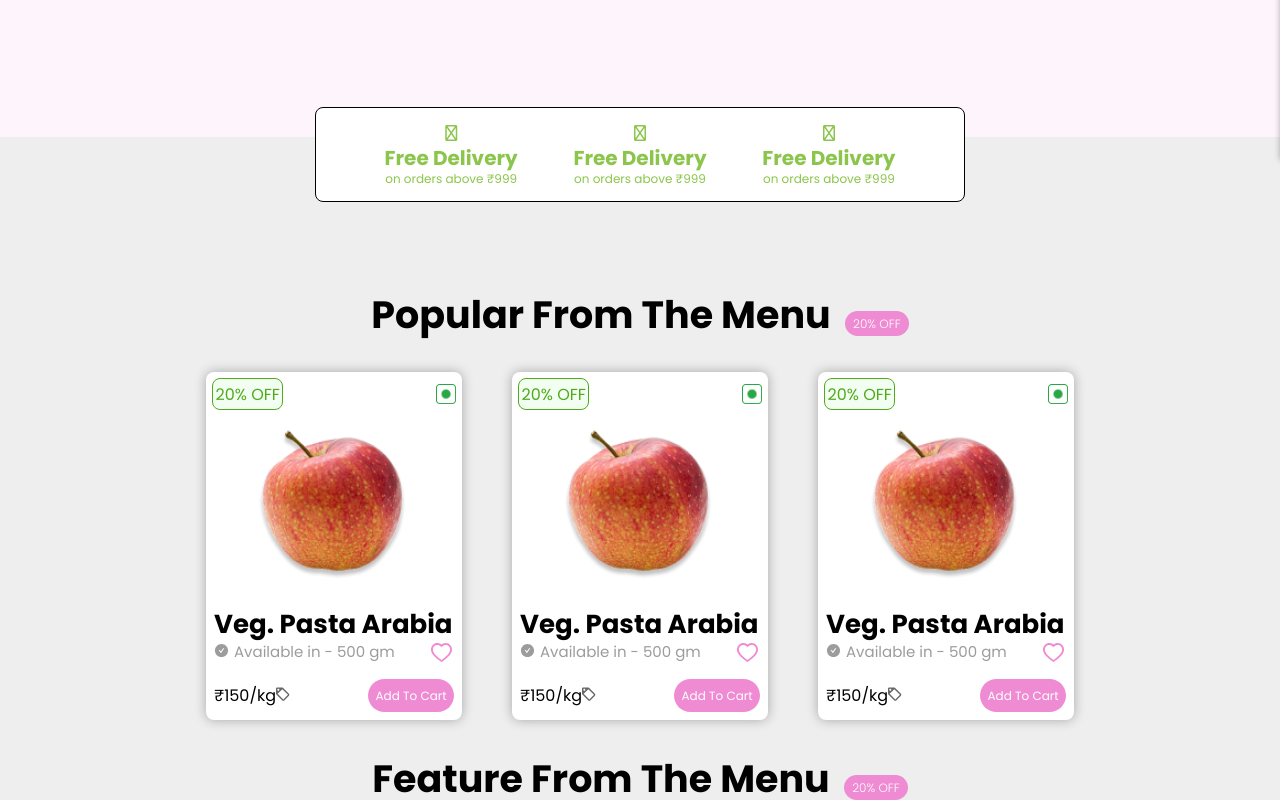
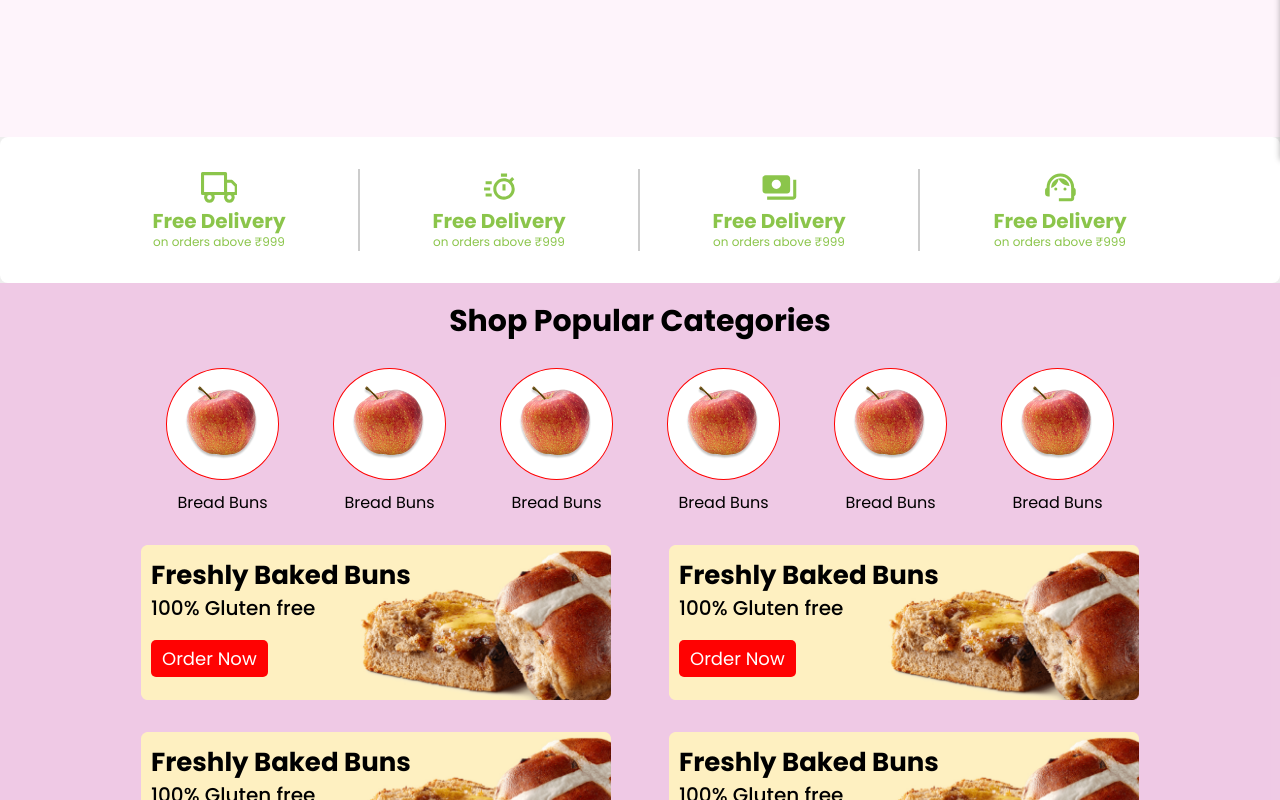
Before and after one commit to Anushka512/fog-website, a React (Create React App) app: page / in a window 1280 px wide. Shown: the part 640-1440 px from the top of the page. Built offline with nearby package versions, Linux system fonts and the light colour scheme.

Commit message:
Created Product-Desc And Home Page Editted

```diff
--- a/src/App.js
+++ b/src/App.js
@@ -7,6 +7,7 @@ import Home from "./Pages/Home/Home";
 import Login from "./Pages/Login/Login";
 import Faq from "./Pages/FAQ/Faq";
 import Cart from "./Components/Cart/Cart.js";
+import ProductDetail from "./Pages/ProductDetail/ProductDetails.js"
 import { useState } from "react";
 
 function App() {
@@ -23,6 +24,7 @@ function App() {
         <Route path="/auth" element={<Login />} />
         <Route path="/badreq" element={<Error />} />
         <Route path="/faq" element={<Faq />} />
+        <Route path="/product/:id" element={<ProductDetail />} />
       </Routes>
       <Cart toggleCart={toggleCart} setToggleCart={handleToggleCart} />
       <Footer />
--- /dev/null
+++ b/src/Components/CategoryComp/CategoryComp.js
@@ -0,0 +1,14 @@
+import React from "react";
+
+import "./CategoryComp.scss";
+
+function CategoryComp({ imgUrl, catName }) {
+  return (
+    <div className="CategoryComp">
+      <img src={imgUrl} alt="Category" />
+      <p>{catName}</p>
+    </div>
+  );
+}
+
+export default CategoryComp;
--- /dev/null
+++ b/src/Components/CategoryComp/CategoryComp.scss
@@ -0,0 +1,24 @@
+.CategoryComp {
+  width: 142px;
+  height: 142px;
+  display: flex;
+  flex-direction: column;
+  align-items: center;
+  justify-content: center;
+  gap: 10px;
+
+  img {
+    transition: var(--transition);
+    cursor: pointer;
+    background-color: white;
+    width: 80%;
+    padding: 0.6vmax 0.8vmax;
+    border: 1.5px solid #ff0202;
+    border-radius: 50%;
+
+    &:hover {
+      transform: scale(1.09);
+      box-shadow: 0 0 6px #ff0202;
+    }
+  }
+}
--- /dev/null
+++ b/src/Components/PopularItem/PopularItem.js
@@ -0,0 +1,22 @@
+import React from "react";
+
+import "./PopularItem.scss";
+
+function PopularItem({ imgUrl }) {
+  return (
+    <div className="PopularItem">
+      <div className="img__Popular">
+        <img src={imgUrl} alt="popular" />
+      </div>
+
+      <div className="item__info">
+        <h3>Freshly Baked Buns</h3>
+        <h4>100% Gluten free</h4>
+
+        <button className="btn pop">Order Now</button>
+      </div>
+    </div>
+  );
+}
+
+export default PopularItem;
--- /dev/null
+++ b/src/Components/PopularItem/PopularItem.scss
@@ -0,0 +1,29 @@
+.PopularItem {
+  position: relative;
+  .img__Popular {
+    width: 470px;
+    // padding: 1vmax;
+  }
+
+  .item__info {
+    position: absolute;
+    top: 10px;
+
+    h3,
+    h4,
+    button {
+      margin: 5px 10px;
+    }
+    h4 {
+      font-weight: 500;
+    }
+
+    .pop {
+        margin-top: 15px;
+      padding: 4px 10px;
+      background-color: #ff0202;
+      border-radius: 5px;
+      color: white;
+    }
+  }
+}
--- a/src/Pages/Home/Home.js
+++ b/src/Pages/Home/Home.js
@@ -7,6 +7,13 @@ import rowIMG from "../../Assets/Images/div.row.png";
 import Card from "../../Components/Card/Card.js";
 import TestimonialCard from "../../Components/TestimonialCard/TestimonialCard.js";
 import userImg from "../../Assets/Images/Ellipse 6.png";
+import CategoryComp from "../../Components/CategoryComp/CategoryComp.js";
+import PopularItem from "../../Components/PopularItem/PopularItem.js";
+import dummyIMg from "../../Assets/Images/3.jpg.png";
+import CatImg from "../../Assets/Images/cat-img.png";
+import { FiTruck } from "react-icons/fi";
+import { MdOutlineSupportAgent, MdPayments } from "react-icons/md";
+import { BiTimer } from "react-icons/bi";
 
 import "./Home.scss";
 
@@ -14,7 +21,7 @@ function Home() {
   const [activeFilter, setActiveFilter] = useState("All");
 
   return (
-    <div  className="Home">
+    <div className="Home">
       {/* {---------------------HERO SECTION START----------------------------} */}
 
       <div className="banner">
@@ -41,31 +48,56 @@ function Home() {
 
       <div className="services__option">
         <div className="ser ser-1">
-          <p>
-            <i class="fa-regular fa-truck-fast"></i>
-          </p>
+          <FiTruck />
+          <h4>Free Delivery</h4>
+          <p className="desc">on orders above ₹999</p>
+        </div>
+
+        <div className="ser ser-1">
+          <BiTimer />
+
           <h4>Free Delivery</h4>
           <p className="desc">on orders above ₹999</p>
         </div>
 
         <div className="ser ser-2">
-          <p>
-            <i class="fa-regular fa-truck-fast"></i>
-          </p>
+          <MdPayments />
           <h4>Free Delivery</h4>
           <p className="desc">on orders above ₹999</p>
         </div>
 
         <div className="ser ser-3">
-          <p>
-            <i class="fa-regular fa-truck-fast"></i>
-          </p>
+          <MdOutlineSupportAgent />
           <h4>Free Delivery</h4>
           <p className="desc">on orders above ₹999</p>
         </div>
       </div>
 
       {/* {---------------------SERVICE SECTION END----------------------------} */}
+
+      {/* {---------------------POPULAR-CATEGORY  SECTION START----------------------------} */}
+
+      <div className="categories">
+        <div className="categories__main container">
+          <h2>Shop Popular Categories</h2>
+
+          <div className="category__card-container">
+            <CategoryComp imgUrl={dummyIMg} catName="Bread Buns" />
+            <CategoryComp imgUrl={dummyIMg} catName="Bread Buns" />
+            <CategoryComp imgUrl={dummyIMg} catName="Bread Buns" />
+            <CategoryComp imgUrl={dummyIMg} catName="Bread Buns" />
+            <CategoryComp imgUrl={dummyIMg} catName="Bread Buns" />
+            <CategoryComp imgUrl={dummyIMg} catName="Bread Buns" />
+          </div>
+
+          <div className="category__popular-img">
+            <PopularItem imgUrl={CatImg} />
+            <PopularItem imgUrl={CatImg} />
+            <PopularItem imgUrl={CatImg} />
+            <PopularItem imgUrl={CatImg} />
+          </div>
+        </div>
+      </div>
 
       {/* {---------------------CARD SECTION START----------------------------} */}
       <article className="products">
@@ -191,7 +223,7 @@ function Home() {
       </div>
 
       {/* {---------------------TESTIMONIALS SECTION END----------------------------} */}
-    </div >
+    </div>
   );
 }
 
--- a/src/Pages/Home/Home.scss
+++ b/src/Pages/Home/Home.scss
@@ -32,28 +32,38 @@
 
 //----------------------------SERVICES-----------------
 .services__option {
-  position: relative;
   background-color: white;
-  margin: 0 auto;
-  width: 650px;
   border-radius: 8px;
-  padding: 1vmax;
+  padding: 2.5vmax 0;
   color: #8bc54b;
   display: flex;
-  justify-content: space-evenly;
+  align-items: center;
+  justify-content: center;
   color: blac;
-  bottom: 30px;
-  border: 1px solid #000000;
-
+  &:last-child {
+    border-right: none;
+  }
   .ser {
     display: flex;
     flex-direction: column;
-    // justify-content: center;
+    justify-content: center;
+    border-right: 2px solid rgba(0, 0, 0, 0.2);
     align-items: center;
+    width: 280px;
+
+
+    svg {
+      font-size: 2.3rem;
+      margin-bottom: 3px;
+    }
 
     .desc {
       font-size: 12px;
     }
+  }
+
+  .ser.ser-3{
+    border-right: none;
   }
 }
 
@@ -220,30 +230,56 @@
   }
 }
 
-
 //----------------------------TestimonialS-START----------------->
 
-
-.Testimonials{
+.Testimonials {
   padding-top: 5vmax;
   padding-bottom: 5vmax;
   background-color: #fef4fb;
-  h2{
+  h2 {
     font-size: 50px;
     text-align: center;
     font-weight: 400;
     margin-bottom: 50px;
-    span{
+    span {
       font-weight: 600;
     }
   }
 
-  .testimonials__container{
+  .testimonials__container {
     flex-wrap: wrap;
     gap: 25px;
   }
 }
 
-.Home{
+.Home {
   overflow-x: hidden;
 }
+
+/* {---------------------POPULAR-CATEGORY  SECTION START----------------------------} */
+
+.categories {
+  padding-top: 20px;
+  background-color: rgba(245, 47, 189, 0.19);
+
+  .category__card-container {
+    padding-top: 2rem;
+    padding-bottom: 2rem;
+    display: flex;
+    justify-content: center;
+    align-items: center;
+    gap: 25px;
+  }
+
+  .category__popular-img {
+    display: grid;
+    grid-template-columns: repeat(2, 1fr);
+    gap: 2rem;
+    place-items: center;
+    padding-bottom: 50px;
+  }
+}
+
+.categories__main > h2 {
+  text-align: center;
+}
--- /dev/null
+++ b/src/Pages/ProductDetail/ProductDetail.scss
@@ -0,0 +1,77 @@
+.ProductDetail {
+  background-color: #e8f3db;
+
+  .product__detail-container {
+    display: flex;
+    gap: 70px;
+    margin: 0 auto;
+    padding: 90px 8rem;
+
+    .product__img {
+      width: 450px;
+      background-color: white;
+      border-radius: 12px;
+      display: flex;
+      justify-content: center;
+      align-items: center;
+
+      img{
+        width: 85%;
+      }
+    }
+
+    .product__details {
+      .product__sm-desc {
+        max-width: 70%;
+      }
+
+      .weight__badge {
+        span {
+          background-color: transparent;
+          border: 1px solid #6c757d;
+          padding: 5px 10px;
+          margin-right: 10px;
+          border-radius: 4px;
+          cursor: pointer;
+          color: #6c757d;
+        }
+
+        .active-badge {
+          background-color: #6c757d;
+          color: white;
+        }
+        margin-bottom: 15px;
+      }
+
+      .prize {
+        font-size: 30px;
+        margin: 10px 0;
+      }
+
+      .submit__btn {
+        .btn {
+          background-color: #8bc54b;
+          border-radius: 8px;
+          border: none;
+        }
+      }
+    }
+
+    .product__details > p {
+      color: #28a745;
+      font-size: 19px;
+      font-weight: 500;
+    }
+
+    .product__details > h3 {
+      font-size: 40px;
+
+      margin-bottom: 8px;
+    }
+  }
+
+  .product__About-container {
+    background-color: white;
+    padding: 5rem;
+  }
+}
--- /dev/null
+++ b/src/Pages/ProductDetail/ProductDetails.js
@@ -0,0 +1,84 @@
+import React from "react";
+import Dummy from "../../Assets/Images/3.jpg.png";
+
+import "./ProductDetail.scss";
+
+function ProductDetails() {
+  return (
+    <div className="ProductDetail">
+      <div className="container product__detail-container">
+        <div className="product__img">
+          <img src={Dummy} alt="Product" />
+        </div>
+
+        <div className="product__details">
+          <p>Product Category</p>
+          <h3>Product Name</h3>
+          <div className="product__sm-desc">
+            <p className="p-text">
+              small note about the product small note about the product small
+              note about the product small note about the product
+            </p>
+          </div>
+
+          <div className="weight__badge">
+            <span className="active-badge">50g</span>
+            <span>150g</span>
+            <span>250g</span>
+          </div>
+
+          <div className="prize">
+            <h5>$500</h5>
+          </div>
+
+          <div className="submit__btn">
+            <button className="btn">Add To Cart</button>
+          </div>
+        </div>
+      </div>
+
+      <div className="product__About-container">
+        <div className="product__desc">
+          <h3>Product Description</h3>
+          <p className="p-text">
+            small note about the product small note about the product small note
+            about the product small note about the product small note about the
+            product small note about the product small note about the product
+            small note about the product small note about the product small note
+            about the product small note about the product small note about the
+            product small note about the product small note about the product
+            small note about the product small note about the product
+          </p>
+        </div>
+
+        <div className="manu__detail">
+          <h3>Manufacturer Details</h3>
+          <p className="p-text">
+            small note about the product small note about the product small note
+            about the product small note about the product small note about the
+            product small note about the product small note about the product
+            small note about the product small note about the product small note
+            about the product small note about the product small note about the
+            product small note about the product small note about the product
+            small note about the product small note about the product
+          </p>
+        </div>
+
+        <div className="disclaimer">
+          <h3>Disclaimer</h3>
+          <p className="p-text">
+            small note about the product small note about the product small note
+            about the product small note about the product small note about the
+            product small note about the product small note about the product
+            small note about the product small note about the product small note
+            about the product small note about the product small note about the
+            product small note about the product small note about the product
+            small note about the product small note about the product
+          </p>
+        </div>
+      </div>
+    </div>
+  );
+}
+
+export default ProductDetails;
```
Also changed, not shown: src/Assets/Images/cat-img.png (added).
